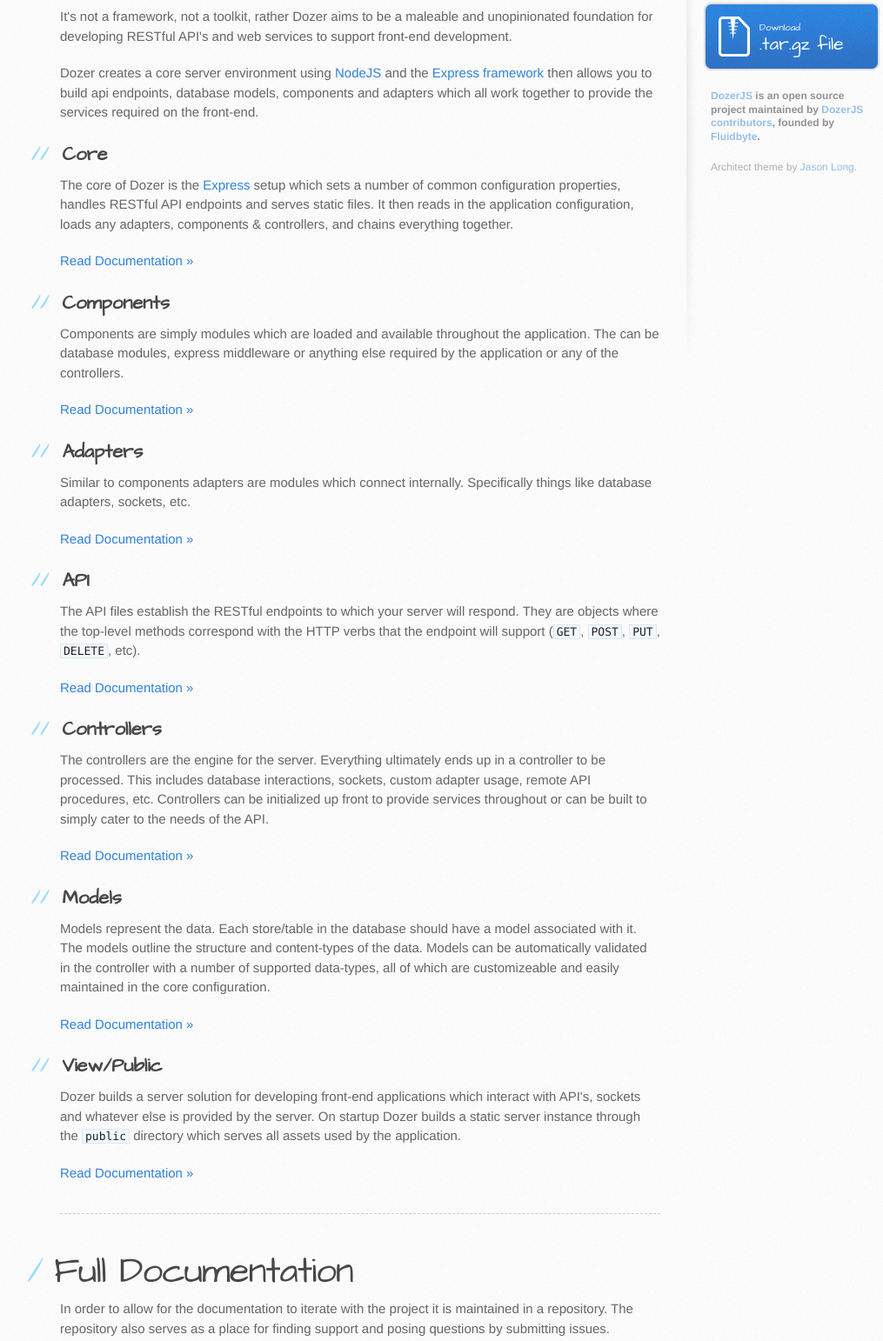
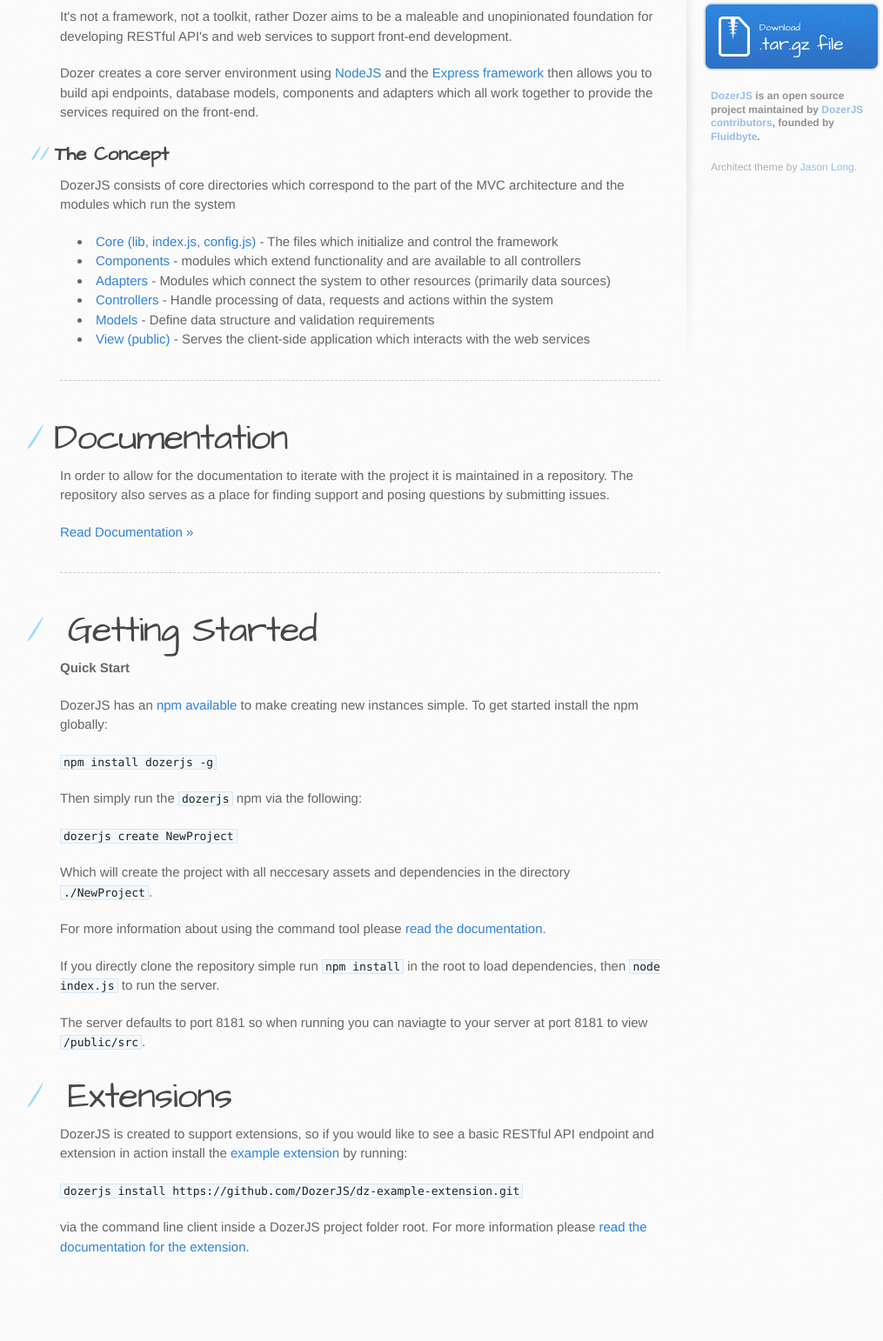
Before and after one commit to jwkjng/dozerjs, a plain HTML site: page index.html in a window 1280 px wide. Shown: the part 363-1905 px from the top of the page at 87% size, without its empty margins (101-1116 px from the left). After the commit the page ends 1851 px from the top, so only its background shows below. Drawn offline with Linux system fonts and the light colour scheme.

Commit message:
Majorly cleaning up the website

```diff
--- a/index.html
+++ b/index.html
@@ -43,77 +43,23 @@
 database models, components and adapters which all work together to provide the
 services required on the front-end.</p>
 
-<h2>
-<a name="core" class="anchor" href="#core"><span class="octicon octicon-link"></span></a>Core</h2>
+<h2>The Concept</h2>
 
-<p>The core of Dozer is the <a href="http://expressjs.com/">Express</a> setup which sets a
-number of common configuration properties, handles RESTful API endpoints and
-serves static files. It then reads in the application configuration, loads any
-adapters, components &amp; controllers, and chains everything together.</p>
+<p>DozerJS consists of core directories which correspond to the part of the MVC
+architecture and the modules which run the system</p>
 
-<p><strong><a target="_blank" href="https://github.com/DozerJS/dozerjs-docs/tree/master/core">Read Documentation &raquo;</a></strong></p>
-
-<h2>
-<a name="components" class="anchor" href="#components"><span class="octicon octicon-link"></span></a>Components</h2>
-
-<p>Components are simply modules which are loaded and available throughout the application.
-The can be database modules, express middleware or anything else required by the
-application or any of the controllers.</p>
-
-<p><strong><a target="_blank" href="https://github.com/DozerJS/dozerjs-docs/tree/master/components">Read Documentation &raquo;</a></strong></p>
-
-<h2>
-<a name="adapters" class="anchor" href="#adapters"><span class="octicon octicon-link"></span></a>Adapters</h2>
-
-<p>Similar to components adapters are modules which connect internally. Specifically
-things like database adapters, sockets, etc.</p>
-
-<p><strong><a target="_blank" href="https://github.com/DozerJS/dozerjs-docs/tree/master/adapters">Read Documentation &raquo;</a></strong></p>
-
-<h2>
-<a name="api" class="anchor" href="#api"><span class="octicon octicon-link"></span></a>API</h2>
-
-<p>The API files establish the RESTful endpoints to which your server will respond.
-They are objects where the top-level methods correspond with the HTTP verbs that
-the endpoint will support (<code>GET</code>, <code>POST</code>, <code>PUT</code>, <code>DELETE</code>, etc).</p>
-
-<p><strong><a target="_blank" href="https://github.com/DozerJS/dozerjs-docs/tree/master/api">Read Documentation &raquo;</a></strong></p>
-
-<h2>
-<a name="controllers" class="anchor" href="#controllers"><span class="octicon octicon-link"></span></a>Controllers</h2>
-
-<p>The controllers are the engine for the server. Everything ultimately ends up in
-a controller to be processed. This includes database interactions, sockets,
-custom adapter usage, remote API procedures, etc. Controllers can be initialized
-up front to provide services throughout or can be built to simply cater to the
-needs of the API.</p>
-
-<p><strong><a target="_blank" href="https://github.com/DozerJS/dozerjs-docs/tree/master/controllers">Read Documentation &raquo;</a></strong></p>
-
-<h2>
-<a name="models" class="anchor" href="#models"><span class="octicon octicon-link"></span></a>Models</h2>
-
-<p>Models represent the data. Each store/table in the database should have a model
-associated with it. The models outline the structure and content-types of the
-data. Models can be automatically validated in the controller with a number of
-supported data-types, all of which are customizeable and easily maintained in the
-core configuration.</p>
-
-<p><strong><a target="_blank" href="https://github.com/DozerJS/dozerjs-docs/tree/master/models">Read Documentation &raquo;</a></strong></p>
-
-<h2>
-<a name="viewpublic" class="anchor" href="#viewpublic"><span class="octicon octicon-link"></span></a>View/Public</h2>
-
-<p>Dozer builds a server solution for developing front-end applications which interact
-with API's, sockets and whatever else is provided by the server. On startup Dozer
-builds a static server instance through the <code>public</code> directory which serves all
-assets used by the application.</p>
-
-<p><strong><a target="_blank" href="https://github.com/DozerJS/dozerjs-docs/tree/master/public">Read Documentation &raquo;</a></strong></p>
+<ul>
+  <li><a target="_blank" href="https://github.com/DozerJS/dozerjs-docs/tree/master/core">Core (lib, index.js, config.js)</a> - The files which initialize and control the framework</li>
+  <li><a target="_blank" href="https://github.com/DozerJS/dozerjs-docs/tree/master/components">Components</a> - modules which extend functionality and are available to all controllers</li>
+  <li><a target="_blank" href="https://github.com/DozerJS/dozerjs-docs/tree/master/adapters">Adapters</a> - Modules which connect the system to other resources (primarily data sources)</li>
+  <li><a target="_blank" href="https://github.com/DozerJS/dozerjs-docs/tree/master/controllers">Controllers</a> - Handle processing of data, requests and actions within the system</li>
+  <li><a target="_blank" href="https://github.com/DozerJS/dozerjs-docs/tree/master/models">Models</a> - Define data structure and validation requirements</li>
+  <li><a target="_blank" href="https://github.com/DozerJS/dozerjs-docs/tree/master/public">View (public)</a> - Serves the client-side application which interacts with the web services</li>
+</ul>
 
 <hr>
 
-<h1>Full Documentation</h1>
+<h1>Documentation</h1>
 
 <p>In order to allow for the documentation to iterate with the project it is maintained
   in a repository. The repository also serves as a place for finding support and
@@ -143,62 +89,28 @@
 
 <p>For more information about using the command tool please <a href="https://www.npmjs.org/package/dozerjs">read the documentation.</a></p>
 
-<hr><p><strong>Manual Installation</strong></p>
+<p>If you directly clone the repository simple run <code>npm install</code> in the
+  root to load dependencies, then <code>node index.js</code> to run the server.
+</p>
 
-<p>To get the foundation up and running simply clone it locally then run <code>npm install</code>
-to install the dependencies.</p>
+<p>The server defaults to port 8181 so when running you can naviagte to your server at
+  port 8181 to view <code>/public/src</code>.
+</p>
 
-<hr><p>Dozer is configured to run out of the box on any setup, so you can run it via
-<code>node index.js</code> in the root which will start the service.</p>
+<h1>
+<a name="api-1" class="anchor" href="#api-1"><span class="octicon octicon-link"></span></a>Extensions</h1>
 
-<h3>
-<a name="static-web-view" class="anchor" href="#static-web-view"><span class="octicon octicon-link"></span></a>Static Web (View)</h3>
+<p>DozerJS is created to support extensions, so if you would like to see a basic RESTful API endpoint and extension
+  in action install the <a target="_blank" href="https://github.com/DozerJS/dz-example-extension">example extension</a>
+  by running:
+</p>
 
-<p>The default port is <code>8181</code> so navigating to <code>http://yourserver.com:8181</code> will load
-the static <code>index.html</code> from the <code>/public/src</code> directory.</p>
+<p><code>dozerjs install https://github.com/DozerJS/dz-example-extension.git</code></p>
 
-<h3>
-<a name="api-1" class="anchor" href="#api-1"><span class="octicon octicon-link"></span></a>API</h3>
+<p>via the command line client inside a DozerJS project folder root. For more information
+  please <a target="_blank" href="https://github.com/DozerJS/dz-example-extension">read the documentation for the extension</a>.
+</p>
 
-<p>The default build comes with a complete set of <code>/api/users</code> endpoints which are
-fully functional and are stored in an NeDB instance. The breakdown of files is:</p>
-
-<ul>
-<li>
-<code>/models/users.js</code> - The model and data representation</li>
-<li>
-<code>/api/users.js</code> - The API object associating HTTP verbs to the controller</li>
-<li>
-<code>/controllers/users.js</code> - The controller that handles API requests</li>
-</ul><p>The <code>model</code> and <code>api</code> files are both fairly simple, setting up the configuration
-which Dozer uses to accurately respond to requests and interact with the controller.</p>
-
-<p>The <code>controller</code> file has a number of methods which correspond to the verbs in the
-<code>api</code> file.</p>
-
-<p><strong>API Examples:</strong></p>
-
-<p><code>GET</code>:<code>http://yourserver.com:8181/api/users/</code></p>
-
-<p>Returns all the users in the data store or empty array</p>
-
-<p><code>GET</code>:<code>http://yourserver.com:8181/api/users/{ID}</code></p>
-
-<p>Returns a specific user based on the <code>{ID}</code> or empty array</p>
-
-<p><code>POST</code>:<code>http://youserver.com:8181/api/user/</code></p>
-
-<p>When requested with payload of key-values matching the model will create a new
-user record</p>
-
-<p><code>PUT</code>:<code>http://yourserver.com:8181/api/users/{ID}</code></p>
-
-<p>When requested with payload of key-values matching the model will update a user
-record with matching <code>{ID}</code></p>
-
-<p><code>DELETE</code>:<code>http://yourserver.com:8181/api/users/{ID}</code></p>
-
-<p>Will delete the user record with matching <code>{ID}</code></p>
         </section>
 
         <aside id="sidebar">
```
